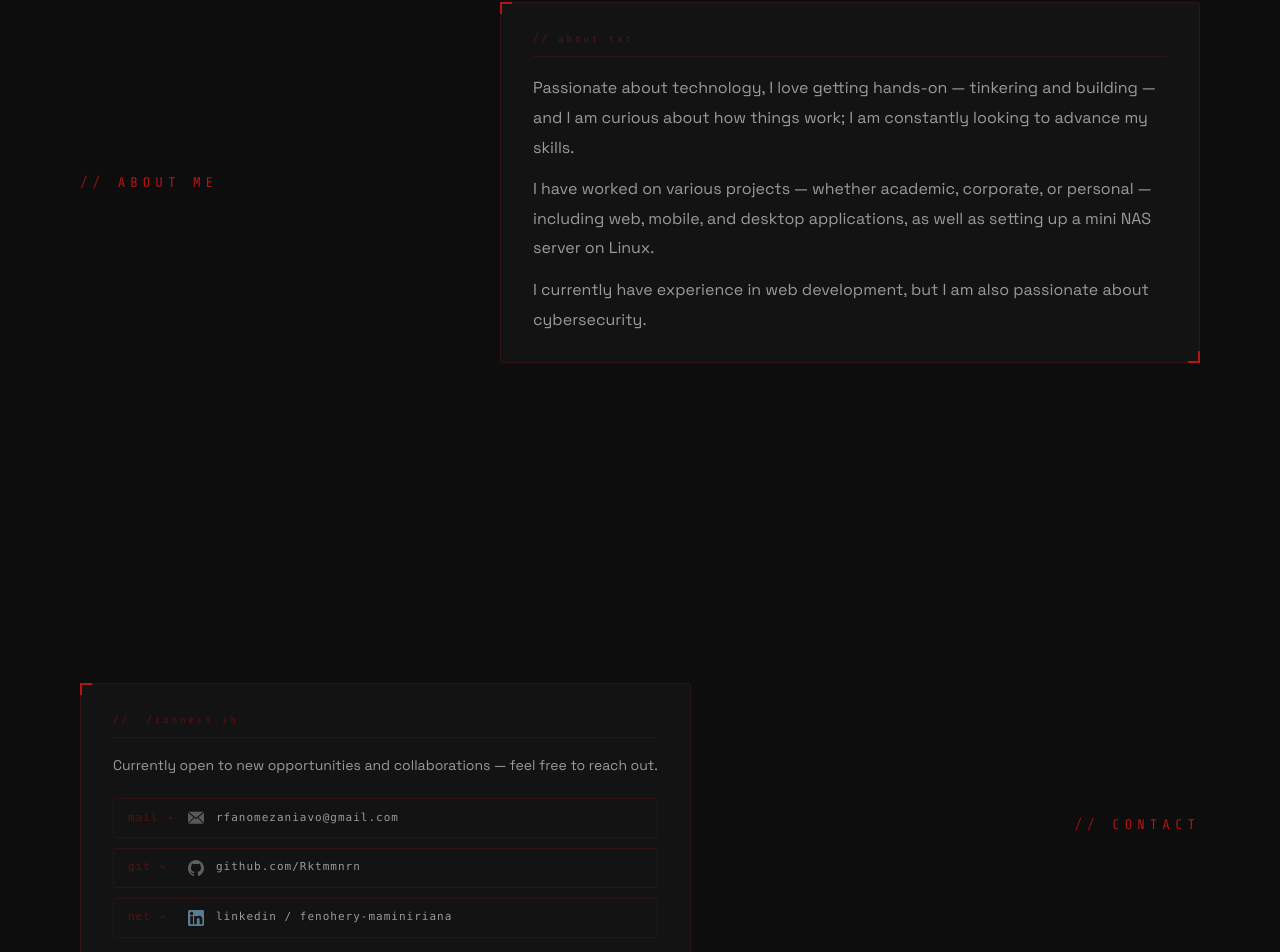
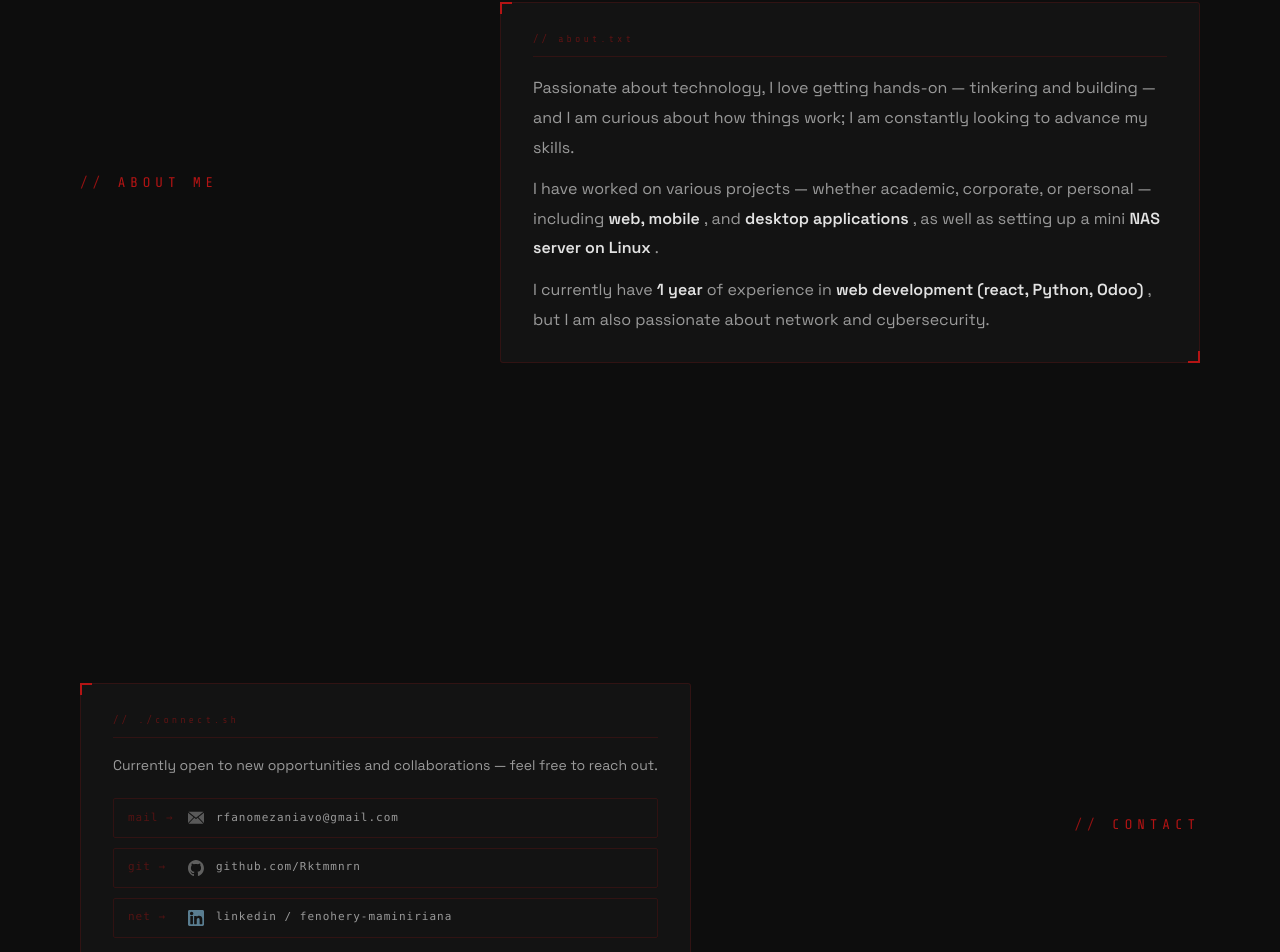
Before and after one commit to Rktmmnrn/MyPortfolio, a React (Vite) app in the folder MyPortfolio/: page / in a window 1280 px wide. Shown: the part 3519-4471 px from the top of the page. Built offline with nearby package versions, Linux system fonts and the light colour scheme.

Commit message:
update about

```diff
--- a/MyPortfolio/src/component/ui/LanguageSelector.tsx
+++ b/MyPortfolio/src/component/ui/LanguageSelector.tsx
@@ -42,7 +42,7 @@ const LanguageSelector = ({
       </button>
 
       {open && (
-        <div className="absolute right-0 mt-1 flex flex-col overflow-hidden z-50">
+        <div className="absolute right-0 mt-1 flex flex-col overflow-hidden z-50 bg-[#111]">
           {(["en", "fr", "mg"] as Language[])
             .filter((l) => l !== lang)
             .map((l) => (
--- a/MyPortfolio/src/data/i18n.ts
+++ b/MyPortfolio/src/data/i18n.ts
@@ -25,8 +25,8 @@ export const translations = {
     // About
     aboutTitle: "About Me",
     aboutPara1: "Passionate about technology, I love getting hands-on — tinkering and building — and I am curious about how things work; I am constantly looking to advance my skills.",
-    aboutPara2: "I have worked on various projects — whether academic, corporate, or personal — including web, mobile, and desktop applications, as well as setting up a mini NAS server on Linux.",
-    aboutPara3: "I currently have experience in web development, but I am also passionate about cybersecurity.",
+    aboutPara2: "I have worked on various projects — whether academic, corporate, or personal — including <strong> web, mobile </strong>, and <strong> desktop applications </strong>, as well as setting up a mini <strong> NAS server on Linux </strong>.",
+    aboutPara3: "I currently have <strong> 1 year </strong> of experience in <strong> web development (react, Python, Odoo) </strong>, but I am also passionate about network and cybersecurity.",
 
     // Experiences
     experiencesTitle: "experiences",
@@ -95,8 +95,8 @@ export const translations = {
     // About
     aboutTitle: "À Propos de Moi",
     aboutPara1: "Passionné par la technologie, j'aime toucher, bidouiller, construire et curieux de comprendre comment quelque chose fonctionne — et je cherche constamment à faire progresser mes compétences.",
-    aboutPara2: "J'ai travaillé sur divers projets que ce soit académique, en entreprise ou personnel; incluant des applications Web, Mobile ou de Bureau aussi la mise en place d'un mini serveur NAS sous Linux.",
-    aboutPara3: "Actuellement j'ai des expériences dans le Developpement Web mais aussi je suis passionné par la CyberSécurité.",
+    aboutPara2: "J'ai travaillé sur divers projets que ce soit académique, en entreprise ou personnel; incluant des <strong> applications Web, Mobile </strong> ou de <strong> Bureau </strong> aussi la mise en place d'un mini serveur <strong> NAS sous Linux </strong>.",
+    aboutPara3: "Actuellement j'ai <strong> 1 ans </strong> d'expériences dans le <strong> Developpement d'application Web (React, Python, Odoo) </strong> mais aussi je suis passionné par le monde du réseau et de la CyberSécurité.",
 
     // Experiences
     experiencesTitle: "expériences",
@@ -165,8 +165,8 @@ export const translations = {
     // About
     aboutTitle: "Mombamomba ahy",
     aboutPara1: "Mpankafy teknolojia, tia mikirakira, manamboatra sy liana tia ahafantatra ny fomba fiasan'ny zavatra iray — ary miezaka hatrany manatsara ny fahaizako.",
-    aboutPara2: "Efa niasa tamina tetikasa samihafa aho, anatin'izany ny tao am-pianarana, fiasana na ny tenako manokana; tafiditra anatin'izany ny application Web, Mobile na Bureau ary ny fanamboarana serveur NAS iray tamin'ny alalan'ny Linux.",
-    aboutPara3: "Ankehitriny aho manana fahaizana amin'ny Developpement Web ary manana fitiavana manokana amin'ny cybersecurite.",
+    aboutPara2: "Efa niasa tamina tetikasa samihafa aho, anatin'izany ny tao am-pianarana, fiasana na ny tenako manokana; tafiditra anatin'izany ny <strong> application Web, Mobile na Bureau </strong> ary ny fanamboarana <strong> serveur NAS </strong> iray tamin'ny alalan'ny <strong> Linux </strong>.",
+    aboutPara3: "Ankehitriny aho manana fahaizana <strong> 1 taona </strong> amin'ny <strong> Developpement Web (react, Odoo) </strong> ary manana fitiavana manokana amin'ny cybersecurite.",
 
     // Experiences
     experiencesTitle: "traikefa",
--- a/MyPortfolio/src/sections/About.tsx
+++ b/MyPortfolio/src/sections/About.tsx
@@ -55,17 +55,14 @@ const About = ({ lang }: AboutProps) => {
           // about.txt
         </p>
 
-        <p style={{ color: 'var(--text-2)', lineHeight: '1.85', marginBottom: '12px' }}>
-          {translations[lang].aboutPara1}
-        </p>
+        <p style={{ color: 'var(--text-2)', lineHeight: '1.85', marginBottom: '12px' }}
+          dangerouslySetInnerHTML={{ __html: translations[lang].aboutPara1 }} />
 
-        <p style={{ color: 'var(--text-2)', lineHeight: '1.85', marginBottom: '12px' }}>
-          {translations[lang].aboutPara2}
-        </p>
+        <p style={{ color: 'var(--text-2)', lineHeight: '1.85', marginBottom: '12px' }}
+          dangerouslySetInnerHTML={{ __html: translations[lang].aboutPara2 }} />
 
-        <p style={{ color: 'var(--text-2)', lineHeight: '1.85' }}>
-          {translations[lang].aboutPara3}
-        </p>
+        <p style={{ color: 'var(--text-2)', lineHeight: '1.85' }}
+          dangerouslySetInnerHTML={{ __html: translations[lang].aboutPara3 }} />
       </motion.div>
     </section>
   );
--- a/MyPortfolio/src/styles/styleHN.css
+++ b/MyPortfolio/src/styles/styleHN.css
@@ -531,6 +531,10 @@ h4 {
   text-decoration: none;
 }
 
+#Abt strong {
+  color: var(--text-1);
+}
+
 /* ════════════════════════════════════════════
    PROJECTS
 ════════════════════════════════════════════ */
```
